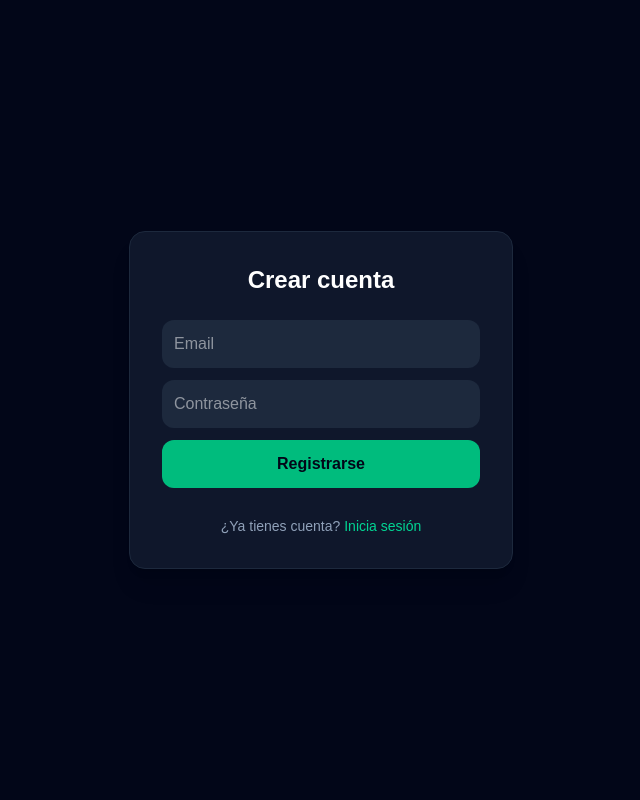
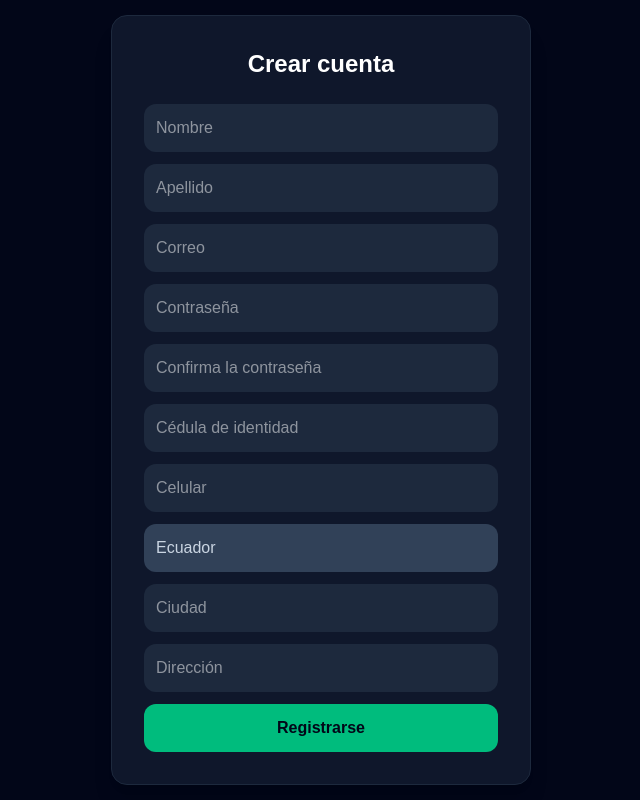
Before and after one commit to styf-styf/predicciones-ecuador, a Next.js app in the folder frontend/: page /register in a window 1280 px wide. Shown: the whole page, without its empty margins (319-959 px from the left). Built offline with nearby package versions, Linux system fonts and the light colour scheme.

Commit message:
online-0.5

```diff
--- a/frontend/app/register/page.tsx
+++ b/frontend/app/register/page.tsx
@@ -6,32 +6,82 @@ import { useRouter } from "next/navigation";
 export default function RegisterPage() {
   const router = useRouter();
 
-  const [email, setEmail] = useState("");
-  const [password, setPassword] = useState("");
+  const [form, setForm] = useState({
+    nombre: "",
+    apellido: "",
+    email: "",
+    password: "",
+    confirmPassword: "",
+    cedula: "",
+    celular: "",
+    ciudad: "",
+    direccion: "",
+  });
+
   const [loading, setLoading] = useState(false);
   const [error, setError] = useState("");
 
-  const handleRegister = async (e: React.FormEvent<HTMLFormElement>) => {
+  // ✅ PRO FIX: tipado correcto del input change
+  const handleChange = (e: React.ChangeEvent<HTMLInputElement>) => {
+    setForm({
+      ...form,
+      [e.target.name]: e.target.value,
+    });
+  };
+
+  // ✅ PRO FIX: tipado correcto del submit
+  const handleRegister = async (
+    e: React.FormEvent<HTMLFormElement>
+  ) => {
     e.preventDefault();
-  setLoading(true);
     setError("");
 
+    if (
+      !form.nombre ||
+      !form.apellido ||
+      !form.email ||
+      !form.password ||
+      !form.confirmPassword
+    ) {
+      setError("Completa los campos obligatorios");
+      return;
+    }
+
+    if (form.password !== form.confirmPassword) {
+      setError("Las contraseñas no coinciden");
+      return;
+    }
+
+    setLoading(true);
+
     try {
-    const res = await fetch("https://predicciones-ecuador.onrender.com/register", {
+      const res = await fetch(
+        "https://predicciones-ecuador.onrender.com/register",
+        {
           method: "POST",
           headers: { "Content-Type": "application/json" },
-      body: JSON.stringify({ email, password }),
-    });
+          body: JSON.stringify({
+            email: form.email,
+            password: form.password,
+            nombre: form.nombre,
+            apellido: form.apellido,
+            cedula: form.cedula,
+            celular: form.celular,
+            ciudad: form.ciudad,
+            direccion: form.direccion,
+            pais: "Ecuador",
+          }),
+        }
+      );
 
       const data = await res.json();
 
       if (!res.ok) {
-      setError(data.message);
+        setError(data.message || "Error al registrar");
         return;
       }
 
       router.push("/login");
-
     } catch (err) {
       setError("Error en el servidor");
     } finally {
@@ -41,7 +91,7 @@ export default function RegisterPage() {
 
   return (
     <main className="min-h-screen flex items-center justify-center bg-slate-950 text-white">
-    <div className="bg-slate-900 p-8 rounded-2xl w-96 border border-slate-800 shadow-xl">
+      <div className="bg-slate-900 p-8 rounded-2xl w-[420px] border border-slate-800 shadow-xl">
 
         <h1 className="text-2xl font-bold mb-6 text-center">
           Crear cuenta
@@ -49,34 +99,48 @@ export default function RegisterPage() {
 
         <form onSubmit={handleRegister} className="space-y-3">
 
-        <input
-          placeholder="Email"
-          value={email}
-          onChange={(e) => setEmail(e.target.value)}
-          className="w-full p-3 rounded-xl bg-slate-800 outline-none focus:ring-2 focus:ring-emerald-500"
-        />
+          <input name="nombre" placeholder="Nombre" onChange={handleChange}
+            className="w-full p-3 rounded-xl bg-slate-800" />
 
-        <input
-          placeholder="Contraseña"
-          type="password"
-          value={password}
-          onChange={(e) => setPassword(e.target.value)}
-          className="w-full p-3 rounded-xl bg-slate-800 outline-none focus:ring-2 focus:ring-emerald-500"
-        />
+          <input name="apellido" placeholder="Apellido" onChange={handleChange}
+            className="w-full p-3 rounded-xl bg-slate-800" />
+
+          <input name="email" placeholder="Correo" onChange={handleChange}
+            className="w-full p-3 rounded-xl bg-slate-800" />
+
+          <input name="password" type="password" placeholder="Contraseña"
+            onChange={handleChange}
+            className="w-full p-3 rounded-xl bg-slate-800" />
+
+          <input name="confirmPassword" type="password" placeholder="Confirma la contraseña"
+            onChange={handleChange}
+            className="w-full p-3 rounded-xl bg-slate-800" />
+
+          <input name="cedula" placeholder="Cédula de identidad"
+            onChange={handleChange}
+            className="w-full p-3 rounded-xl bg-slate-800" />
+
+          <input name="celular" placeholder="Celular"
+            onChange={handleChange}
+            className="w-full p-3 rounded-xl bg-slate-800" />
+
+          <input value="Ecuador" disabled
+            className="w-full p-3 rounded-xl bg-slate-700 text-slate-300" />
+
+          <input name="ciudad" placeholder="Ciudad"
+            onChange={handleChange}
+            className="w-full p-3 rounded-xl bg-slate-800" />
+
+          <input name="direccion" placeholder="Dirección"
+            onChange={handleChange}
+            className="w-full p-3 rounded-xl bg-slate-800" />
 
           <button
             disabled={loading}
-          className="w-full bg-emerald-500 hover:bg-emerald-400 transition text-slate-950 font-bold py-3 rounded-xl"
+            className="w-full bg-emerald-500 hover:bg-emerald-400 text-slate-950 font-bold py-3 rounded-xl"
           >
             {loading ? "Creando..." : "Registrarse"}
           </button>
-
-        <p className="text-center text-sm mt-4 text-slate-400">
-  ¿Ya tienes cuenta?{" "}
-  <a href="/login" className="text-emerald-400 hover:underline">
-    Inicia sesión
-  </a>
-</p>
 
         </form>
 
@@ -85,6 +149,7 @@ export default function RegisterPage() {
             {error}
           </p>
         )}
+
       </div>
     </main>
   );
```
Lines whose indentation alone changed are shown as unchanged.
